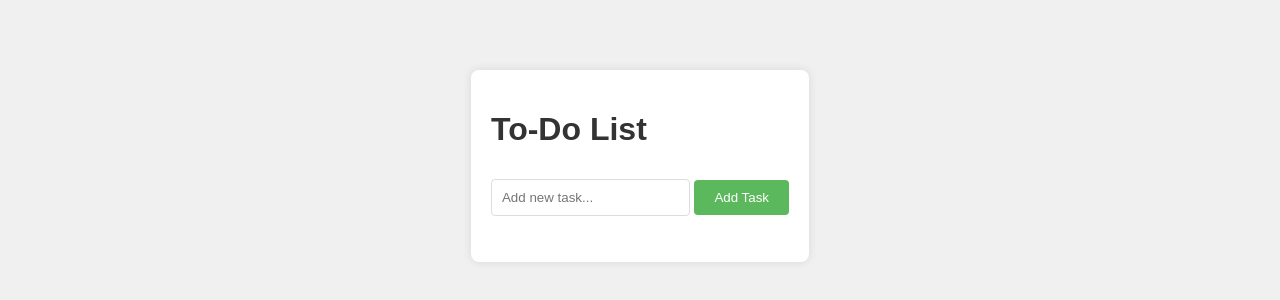
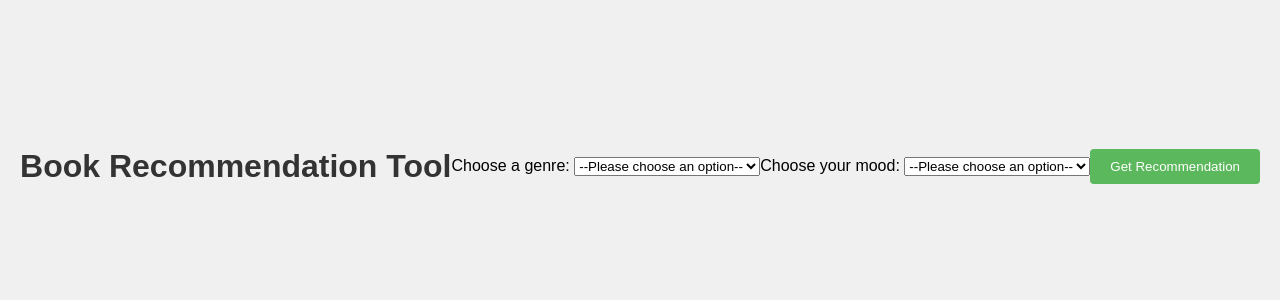
Before and after one commit to YourDOST123/to-do-app, a plain HTML site: page index.html in a window 1280 px wide. Shown: the part 242-542 px from the top of the page. Drawn offline with Linux system fonts and the light colour scheme.

Commit message:
Update index.html

```diff
--- a/index.html
+++ b/index.html
@@ -3,16 +3,33 @@
 <head>
     <meta charset="UTF-8">
     <meta name="viewport" content="width=device-width, initial-scale=1.0">
-    <title>To-Do App</title>
+    <title>Book Recommendation Tool</title>
     <link rel="stylesheet" href="style.css">
 </head>
 <body>
-    <div class="app">
-        <h1>To-Do List</h1>
-        <input type="text" id="taskInput" placeholder="Add new task...">
-        <button onclick="addTask()">Add Task</button>
-        <ul id="taskList"></ul>
+    <h1>Book Recommendation Tool</h1>
+    <div>
+        <label for="genre-select">Choose a genre:</label>
+        <select id="genre-select">
+            <option value="">--Please choose an option--</option>
+            <option value="fantasy">Fantasy</option>
+            <option value="sci-fi">Sci-Fi</option>
+            <option value="mystery">Mystery</option>
+            <option value="non-fiction">Non-Fiction</option>
+        </select>
     </div>
+    <div>
+        <label for="mood-select">Choose your mood:</label>
+        <select id="mood-select">
+            <option value="">--Please choose an option--</option>
+            <option value="happy">😊 Happy</option>
+            <option value="sad">😢 Sad</option>
+            <option value="excited">🤩 Excited</option>
+            <option value="relaxed">😌 Relaxed</option>
+        </select>
+    </div>
+    <button onclick="getRecommendation()">Get Recommendation</button>
+    <div id="recommendation"></div>
     <script src="script.js"></script>
 </body>
 </html>
```
